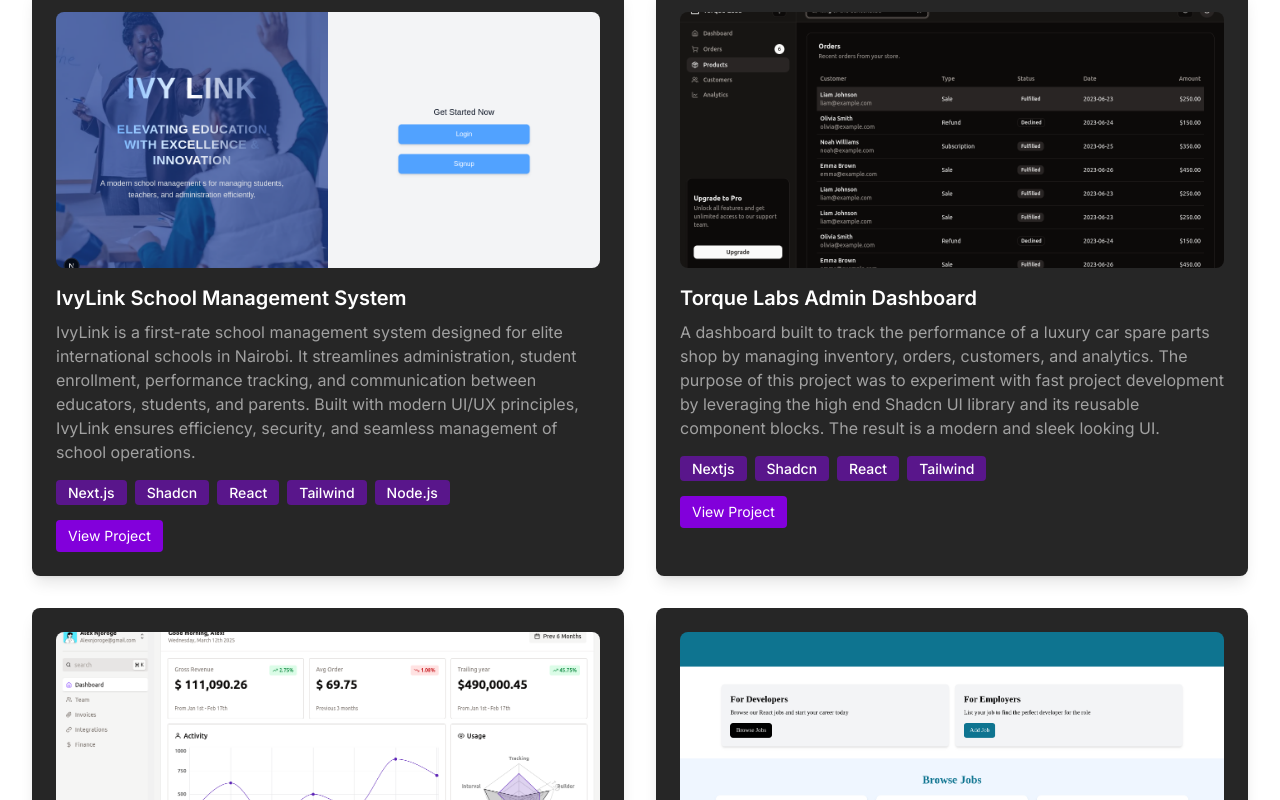
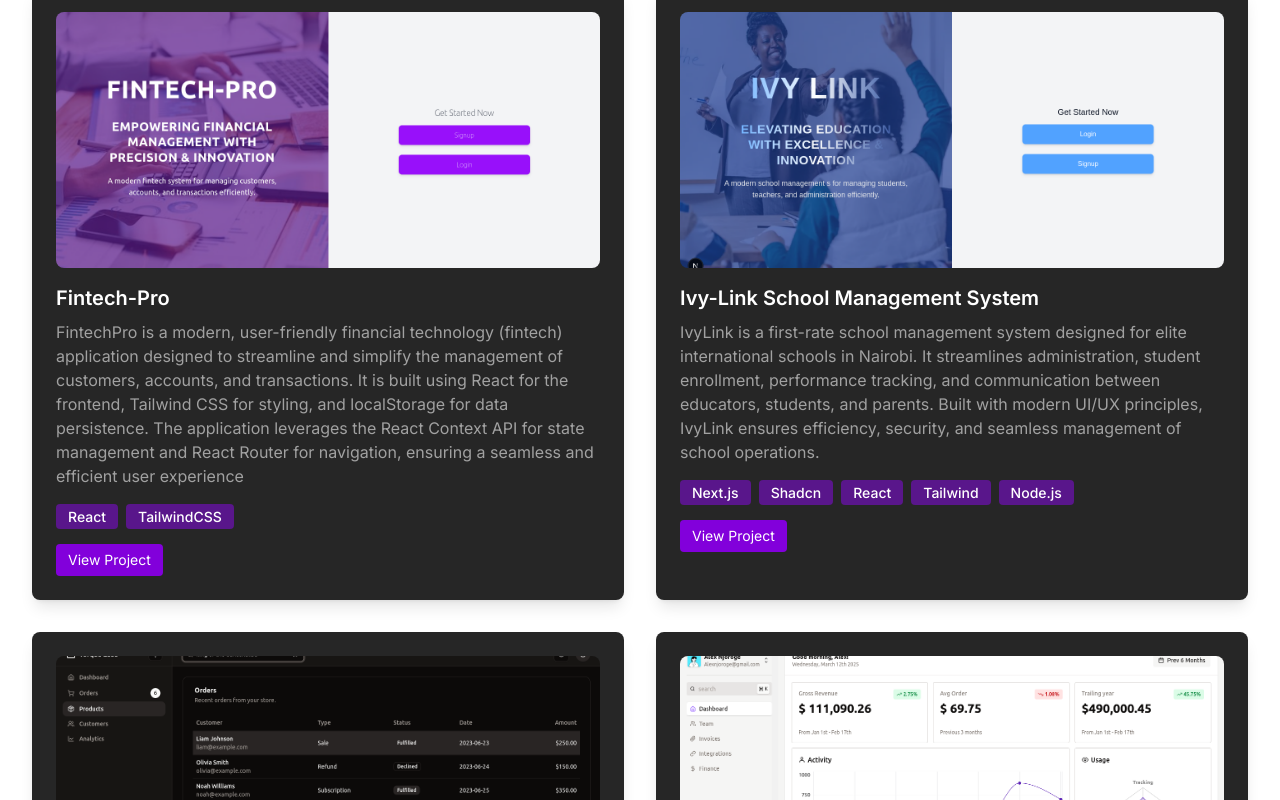
Before and after one commit to TwinCity-1/Alex-s-Portfolio, a React (Vite) app: page / in a window 1280 px wide. Shown: the part 3410-4210 px from the top of the page. Built offline with nearby package versions, Linux system fonts and the light colour scheme.

Commit message:
new project

```diff
--- a/src/constants/index.js
+++ b/src/constants/index.js
@@ -5,6 +5,7 @@
 import project5 from "../assets/projects/5.png"
 import project6 from "../assets/projects/6.png"
 import project7 from "../assets/projects/7.png"
+import project8 from "../assets/projects/8.png"
 
 
 
@@ -55,8 +56,17 @@
 ];
 export const PROJECTS = [
   {
+    title: "Fintech-Pro",
+    image: project8,
+    description: "FintechPro is a modern, user-friendly financial technology (fintech) application designed to streamline and simplify the management of customers, accounts, and transactions. It is built using React for the frontend, Tailwind CSS for styling, and localStorage for data persistence. The application leverages the React Context API for state management and React Router for navigation, ensuring a seamless and efficient user experience",
+    technologies: ["React", "TailwindCSS"],
+    link: "https://fintech-pro.vercel.app/"
 
-    title: "IvyLink School Management System",
+
+  },
+  {
+
+    title: "Ivy-Link School Management System",
     image: project7,
     description: "IvyLink is a first-rate school management system designed for elite international schools in Nairobi. It streamlines administration, student enrollment, performance tracking, and communication between educators, students, and parents. Built with modern UI/UX principles, IvyLink ensures efficiency, security, and seamless management of school operations.",
     technologies: ["Next.js", "Shadcn", "React", "Tailwind", "Node.js"],
```
Also changed, not shown: src/assets/projects/8.png (added).
